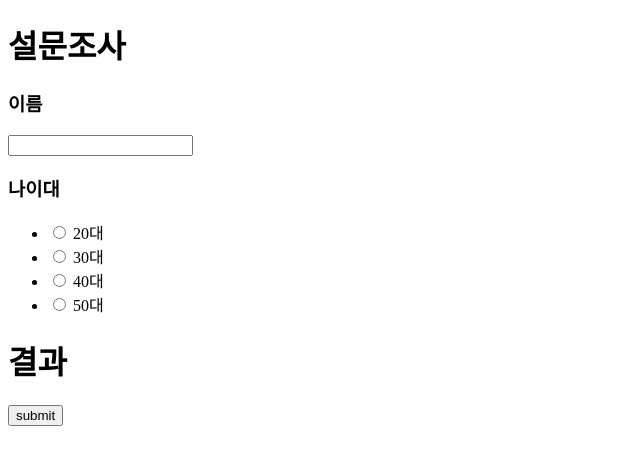
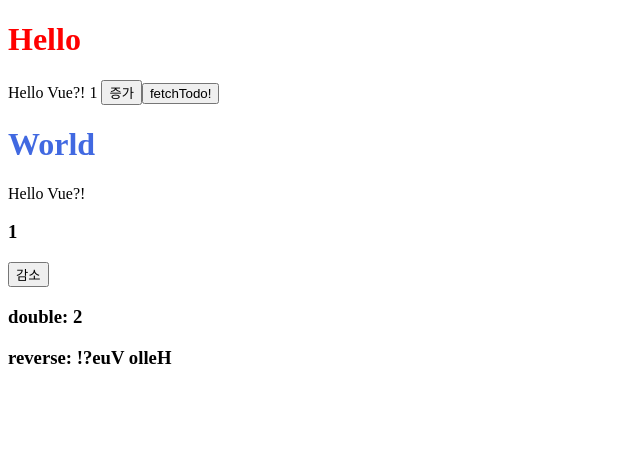
Before and after one commit to Outwater/vue-start, a Vue app: page / in a window 1280 px wide. Shown: the top 464 px of the page, without its empty margins (0-640 px from the left). Built offline with nearby package versions, Linux system fonts and the light colour scheme.

Commit message:
study(vuex): vuex 도입 전 핵심 store 개념 구현해보기

```diff
--- a/src/App.vue
+++ b/src/App.vue
@@ -1,57 +1,20 @@
 <template>
-  <h1>설문조사</h1>
-  <!-- <TextField v-model="fields[0].value" :title="fields[0].title" />
-  <RadioSelector
-    v-model="fields[1].value"
-    :title="fields[1].title"
-    :items="fields[1].items"
-  /> -->
-
-  <component
-    :is="field.component"
-    v-for="field in fields"
-    :key="'component' + field.title"
-    v-model="field.value"
-    :title="field.title"
-    :items="field.items"
-  />
-  <h1>결과</h1>
-  <div v-for="field in fields" :key="'value' + field.titie">
-    {{ field.value }}
-  </div>
-
-  <button @click="onSubmit">submit</button>
+  <Hello />
+  <World />
 </template>
 
 <script>
-  // import TextField from "@/components/fields/TextField";
-  // import RadioSelector from "@/components/fields/RadioSelector";
-  import * as FiledComponents from "@/components/fields/index.js";
+  import Hello from "@/components/HelloItem";
+  import World from "@/components/WorldItem";
+
   export default {
     components: {
-      ...FiledComponents,
+      Hello,
+      World,
     },
     data() {
-      return {
-        fields: [
-          { component: "TextField", title: "이름", value: "" },
-          {
-            component: "RadioSelector",
-            title: "나이대",
-            value: "",
-            items: ["20대", "30대", "40대", "50대"],
-          },
-        ],
-      };
+      return {};
     },
-    methods: {
-      onSubmit() {
-        const result = this.fields.map(({ title, value }) => ({
-          title,
-          value,
-        }));
-        console.log(result);
-      },
-    },
+    methods: {},
   };
 </script>
--- a/src/components/HelloItem.vue
+++ b/src/components/HelloItem.vue
@@ -1,18 +1,20 @@
 <template>
-  <h1>{{ msg }}</h1>
-  <h1>{{ count }}</h1>
+  <h1>Hello</h1>
+  {{ msg }}
+  {{ count }}
+  <button @click="increaseCount">증가</button>
+  <button @click="fetchTodo">fetchTodo!</button>
 </template>
 
 <script>
-  import sampleMixin from "@/mixins/sample";
-
+  import { state, mutations, actions } from "@/store";
   export default {
-    mixins: [sampleMixin],
-    created() {
-      console.log("Hello 생성");
+    data() {
+      return state;
     },
-    unmounted() {
-      console.log("Hello 삭제");
+    methods: {
+      increaseCount: mutations.increaseCount,
+      fetchTodo: actions.fetchTodo,
     },
   };
 </script>
--- a/src/components/WorldItem.vue
+++ b/src/components/WorldItem.vue
@@ -1,19 +1,32 @@
 <template>
   <h1>World</h1>
+  {{ msg }}
+  <h3>{{ count }}</h3>
+
+  <button @click="decreaseCount">감소</button>
+  <h3>double: {{ double }}</h3>
+  <h3>reverse: {{ reversedMsg }}</h3>
 </template>
 
 <script>
+  import { state, getters, mutations } from "@/store";
   export default {
-  created() {
-    console.log("World 생성");
+    data() {
+      return state;
     },
-  unmounted() {
-    console.log("World 삭제");
+    computed: {
+      reversedMsg: getters.reversedMsg,
+      double() {
+        return this.count * 2;
+      },
+    },
+    methods: {
+      decreaseCount: mutations.decreaseCount,
     },
   };
 </script>
 <style scoped lang="scss">
-$color: red;
+  $color: royalblue;
   h1 {
     color: $color;
   }
--- /dev/null
+++ b/src/store/index.js
@@ -0,0 +1,34 @@
+import { reactive } from "vue";
+
+export const state = reactive({
+  msg: "Hello Vue?!",
+  count: 1,
+});
+
+export const getters = {
+  reversedMsg() {
+    return state.msg.split("").reverse().join("");
+  },
+};
+
+export const mutations = {
+  increaseCount() {
+    state.count += 1;
+  },
+  decreaseCount() {
+    state.count -= 1;
+  },
+  updateMsg(newMsg) {
+    state.msg = newMsg;
+  },
+};
+
+export const actions = {
+  async fetchTodo() {
+    const todo = await fetch(
+      "https://jsonplaceholder.typicode.com/todos/1"
+    ).then((res) => res.json());
+    console.log(todo);
+    mutations.updateMsg(todo.title);
+  },
+};
```
Lines whose indentation alone changed are shown as unchanged.
